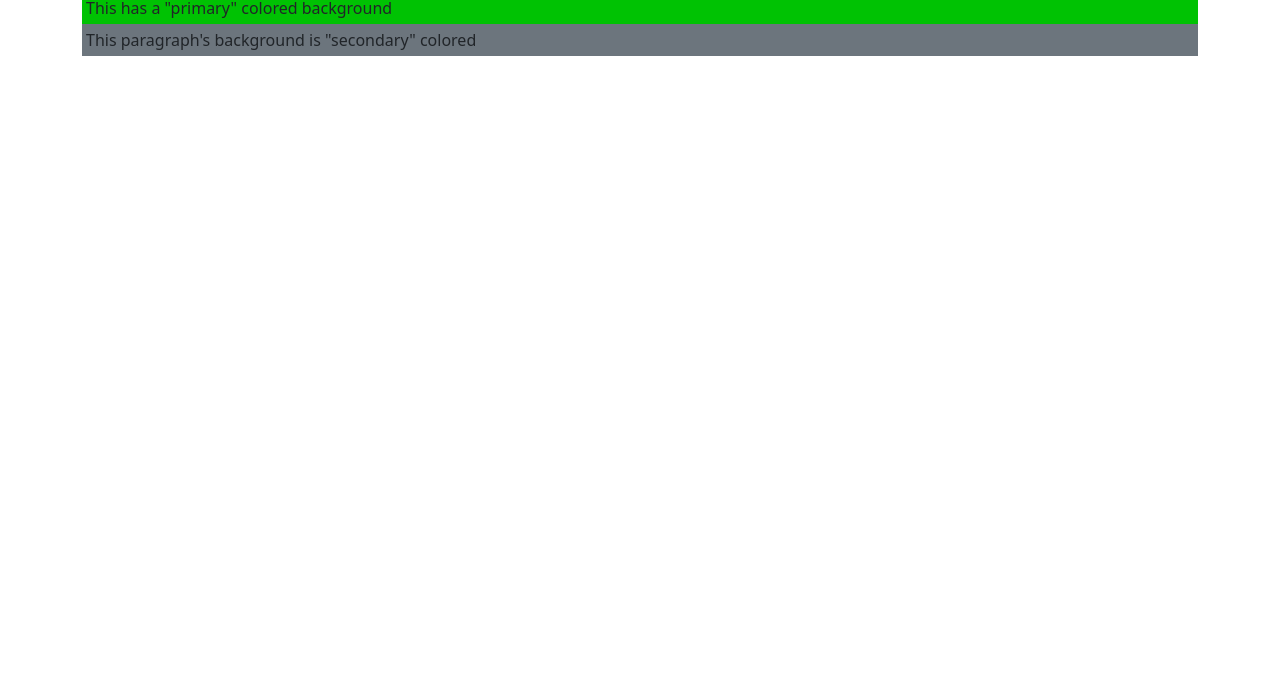
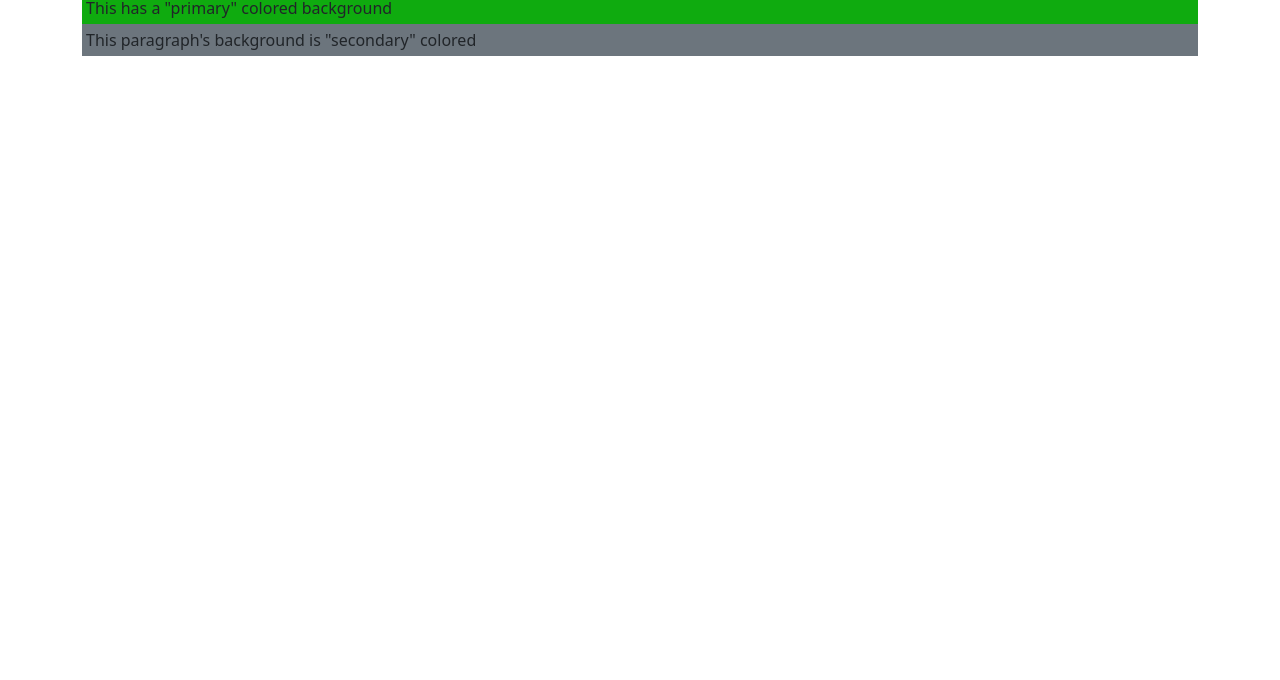
Before and after one commit to Agent-E11/basic-sass, a website: page bootstrap.html in a window 1280 px wide. Shown: the part 120-800 px from the top of the page. Drawn offline with nearby package versions, Linux system fonts and the light colour scheme.

```diff
--- a/sass/boot-sass.scss
+++ b/sass/boot-sass.scss
@@ -1,8 +1,15 @@
 $theme-colors: (
-    "primary": rgb(0, 194, 3)
+    "primary": #0fab0f
 );
 
 @import "../node_modules/bootstrap/scss/bootstrap.scss";
+
+// @import "../node_modules/bootstrap/scss/functions";
+// @import "../node_modules/bootstrap/scss/variables";
+// @import "../node_modules/bootstrap/scss/mixins";
+
+// @import "../node_modules/bootstrap/scss/variables.scss";
+// @import "../node_modules/bootstrap/scss/variables-dark.scss";
 
 body {
     padding: 0;
```
Also changed, not shown: css/boot-sass.css, 1 other file.
